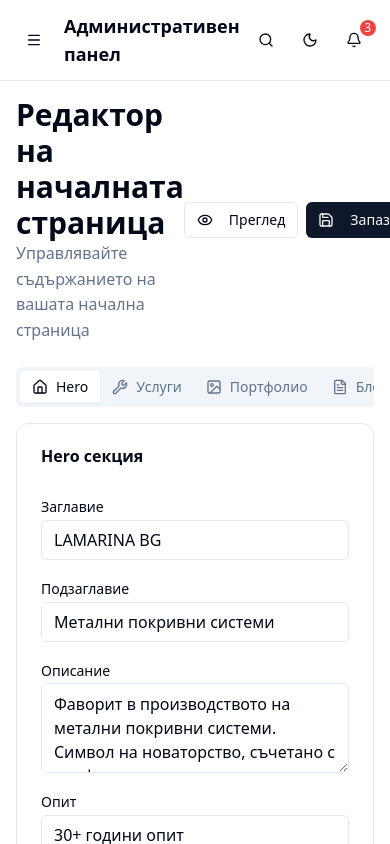
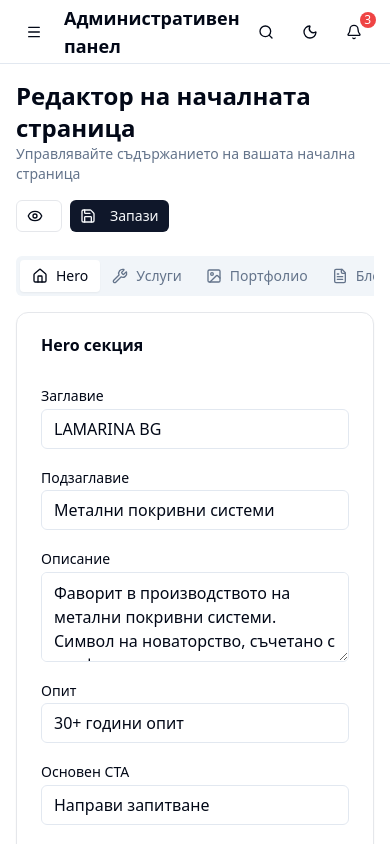
Before and after one commit to linkln33/lamarina, a Next.js app: page /admin/homepage in a window 390 px wide. Built offline with nearby package versions, Linux system fonts and the light colour scheme.

Commit message:
Fix admin panel UI: align navbar height with sidebar header and improve mobile responsiveness

```diff
--- a/src/app/admin/homepage/page.tsx
+++ b/src/app/admin/homepage/page.tsx
@@ -60,21 +60,22 @@ export default function HomepageEditor() {
 
   return (
     <div className="space-y-6">
-      <div className="flex items-center justify-between">
-        <div>
-          <h1 className="text-3xl font-bold">Редактор на началната страница</h1>
-          <p className="text-muted-foreground">
+      <div className="flex flex-col lg:flex-row lg:items-center lg:justify-between gap-4">
+        <div className="min-w-0 flex-1">
+          <h1 className="text-2xl lg:text-3xl font-bold break-words">Редактор на началната страница</h1>
+          <p className="text-muted-foreground text-sm lg:text-base break-words">
             Управлявайте съдържанието на вашата начална страница
           </p>
         </div>
-        <div className="flex gap-2">
-          <Button variant="outline" onClick={() => window.open('/', '_blank')}>
+        <div className="flex gap-2 flex-shrink-0">
+          <Button variant="outline" onClick={() => window.open('/', '_blank')} size="sm" className="lg:h-10 lg:px-4">
             <Eye className="h-4 w-4 mr-2" />
-            Преглед
+            <span className="hidden sm:inline">Преглед</span>
           </Button>
-          <Button onClick={handleSave}>
+          <Button onClick={handleSave} size="sm" className="lg:h-10 lg:px-4">
             <Save className="h-4 w-4 mr-2" />
-            Запази промените
+            <span className="hidden sm:inline">Запази промените</span>
+            <span className="sm:hidden">Запази</span>
           </Button>
         </div>
       </div>
--- a/src/app/admin/layout.tsx
+++ b/src/app/admin/layout.tsx
@@ -27,7 +27,7 @@ export default function AdminLayout({
       <div className="flex-1 flex flex-col overflow-hidden">
         <AdminHeader onMenuClick={() => setSidebarOpen(true)} />
         <main className="flex-1 overflow-auto p-4 lg:p-6">
-          <div className="max-w-7xl mx-auto">
+          <div className="max-w-7xl mx-auto min-w-0">
             {children}
           </div>
         </main>
--- a/src/components/admin/admin-header.tsx
+++ b/src/components/admin/admin-header.tsx
@@ -19,8 +19,8 @@ interface AdminHeaderProps {
 
 export function AdminHeader({ onMenuClick }: AdminHeaderProps) {
   return (
-    <header className="bg-background border-b border-border flex-shrink-0">
-      <div className="flex items-center justify-between px-4 lg:px-6 py-3">
+    <header className="bg-background border-b border-border flex-shrink-0 h-16">
+      <div className="flex items-center justify-between px-4 lg:px-6 h-full">
         <div className="flex items-center space-x-3">
           {/* Mobile menu button */}
           <Button
--- a/src/components/admin/admin-sidebar.tsx
+++ b/src/components/admin/admin-sidebar.tsx
@@ -65,7 +65,7 @@ export function AdminSidebar({ isOpen, onClose }: AdminSidebarProps) {
       )}>
         <div className="flex flex-col h-full">
           {/* Header */}
-          <div className="flex items-center justify-between p-4 border-b border-border">
+          <div className="flex items-center justify-between px-4 h-16 border-b border-border">
             <div className="flex items-center space-x-2">
               <div className="p-2 bg-primary rounded-lg">
                 <Wrench className="h-6 w-6 text-primary-foreground" />
```
